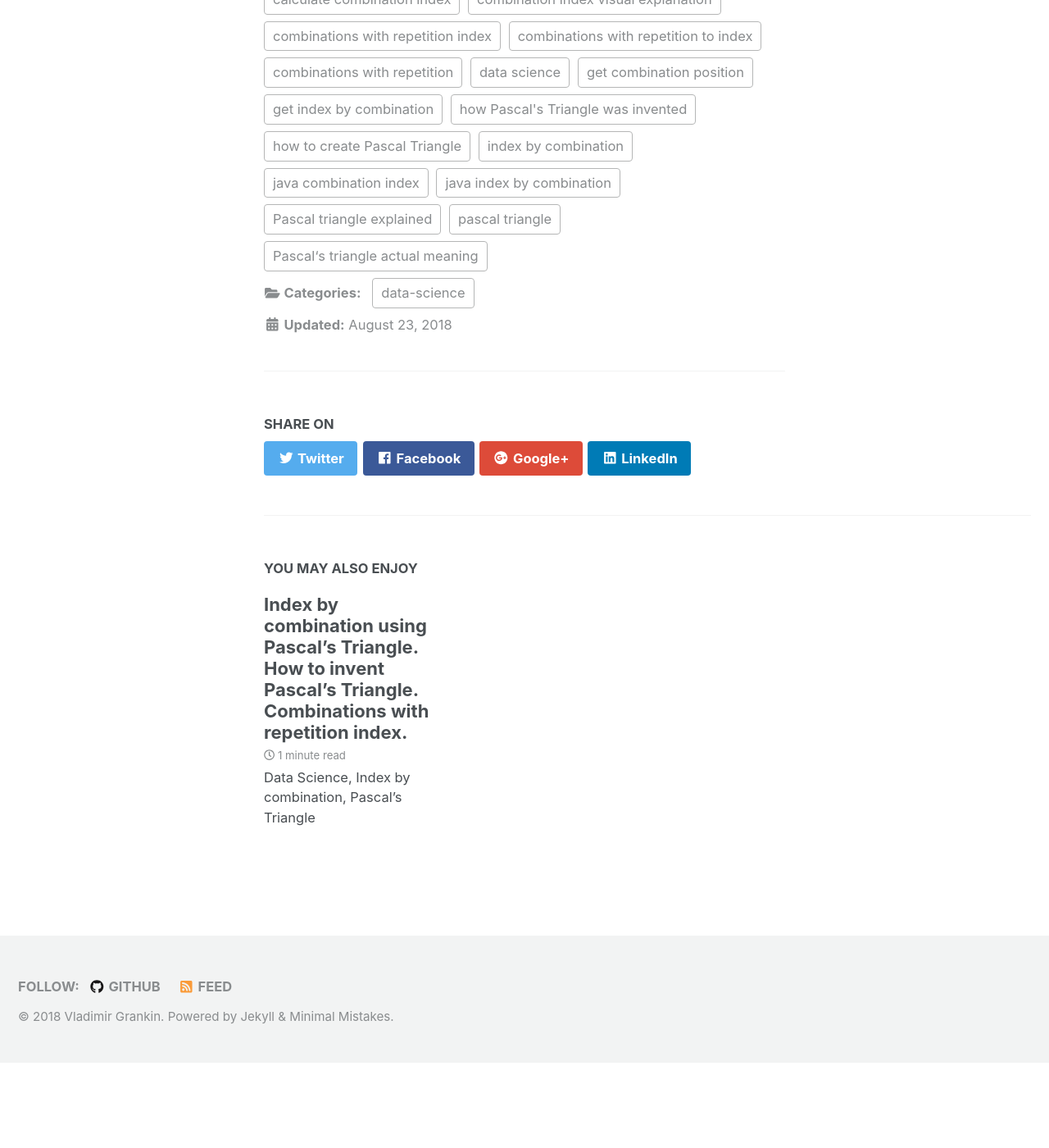
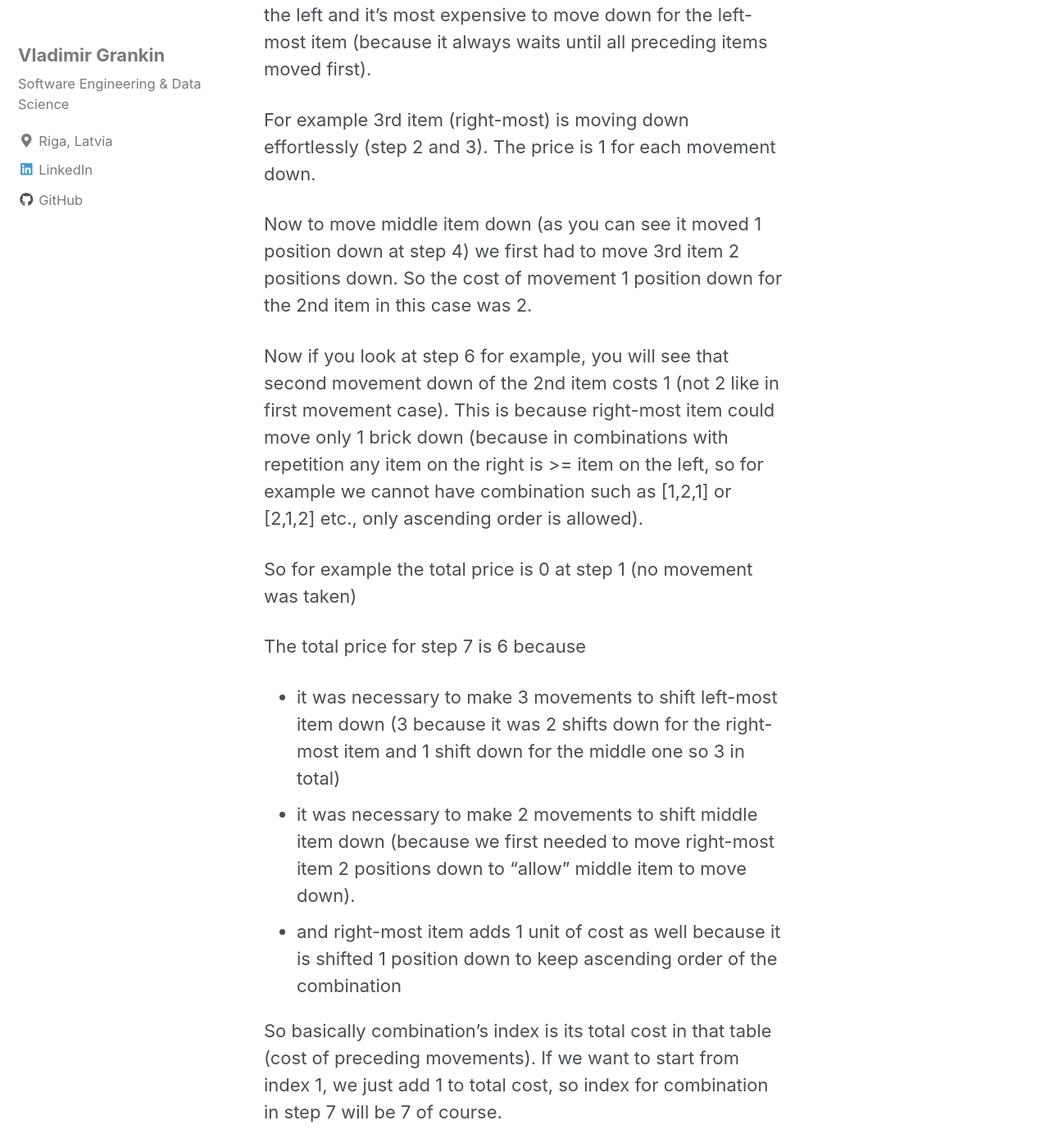
Before and after one commit to vgrankin/vgrankin.github.io, a Jekyll site: the page built from _posts/2018-08-23-pascals-triangle.md, in a window 1280 px wide and 1400 px high, scrolled down 5867 px. Shown: the whole window at 82% size. Built offline with Jekyll 4.4.1, drawn with Linux system fonts in a browser that asks for light colours; nearby versions of some CDN libraries; before the commit the page ends 7163 px from its top, so only the background shows below that; some of the changed text lies outside the part shown.

Commit message:
Working on pascal triangle post

```diff
--- a/_posts/2018-08-23-pascals-triangle.md
+++ b/_posts/2018-08-23-pascals-triangle.md
@@ -58,3 +58,30 @@ example how n=3, r=3 is progressing:
 **Fig. 1.** Here we have all states of let’s call it a “combinations box”. Each box contains
 state. Each state is a combination in that combinations box. Combination is in black color,
 cost of the cell/brick/item movement is in gray. There are 10 possible states.
+
+If we think of the bricks/items movement above in terms of cost we will see that it is cheapest for
+the right-most item to move down and it is more expensive for the items located on the left and it’s
+most expensive to move down for the left-most item (because it always waits until all preceding items
+moved first).
+
+For example 3rd item (right-most) is moving down effortlessly (step 2 and 3). The price is 1 for
+each movement down.
+
+Now to move middle item down (as you can see it moved 1 position down at step 4) we first had to move
+3rd item 2 positions down. So the cost of movement 1 position down for the 2nd item in this case was 2.
+
+Now if you look at step 6 for example, you will see that second movement down of the 2nd item costs
+1 (not 2 like in first movement case). This is because right-most item could move only 1 brick down
+(because in combinations with repetition any item on the right is >= item on the left, so for example
+we cannot have combination such as [1,2,1] or [2,1,2] etc., only ascending order is allowed).
+
+So for example the total price is 0 at step 1 (no movement was taken)
+
+The total price for step 7 is 6 because
+-	it was necessary to make 3 movements to shift left-most item down (3 because it was 2 shifts down for the right-most item and 1 shift down for the middle one so 3 in total)
+-	it was necessary to make 2 movements to shift middle item down (because we first needed to move right-most item 2 positions down to “allow” middle item to move down).
+-	and right-most item adds 1 unit of cost as well because it is shifted 1 position down to keep ascending order of the combination
+
+So basically combination’s index is its total cost in that table (cost of preceding movements). If we
+want to start from index 1, we just add 1 to total cost, so index for combination in step 7 will
+be 7 of course.
```
